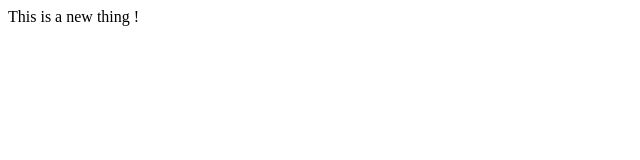
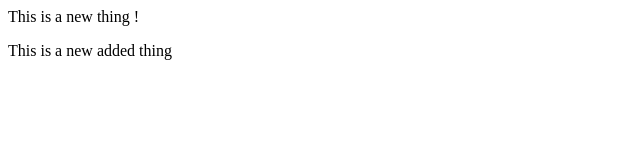
Before and after one commit to iammaneshkumar/Local-Repo, a plain HTML site: page index.html in a window 1280 px wide. Shown: the whole page, without its empty margins (0-640 px from the left). Drawn offline with Linux system fonts and the light colour scheme.

Commit message:
New changes in index.html

```diff
--- a/index.html
+++ b/index.html
@@ -1 +1,2 @@
 <p>This is a new thing !</p>
+<p>This is a new added thing</p>
```
